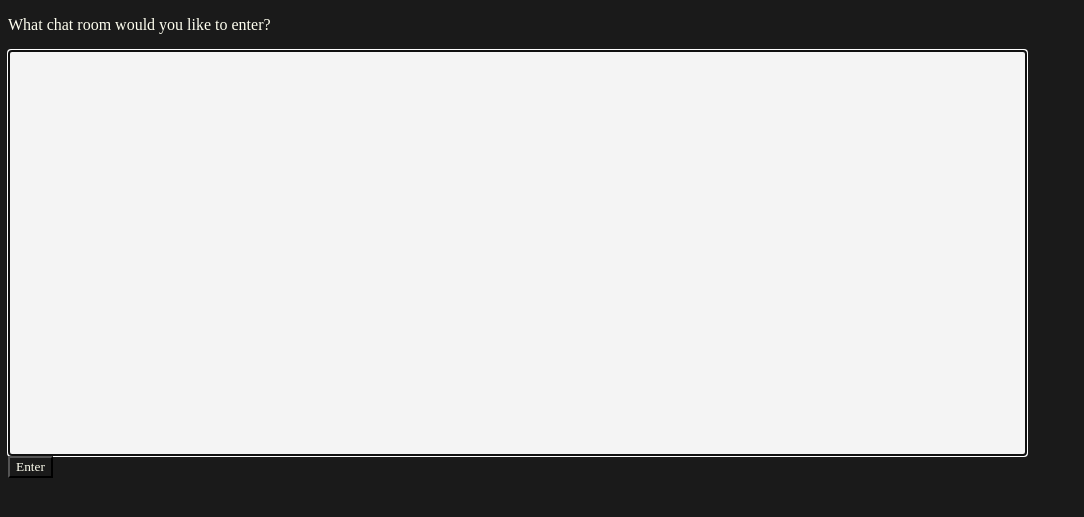
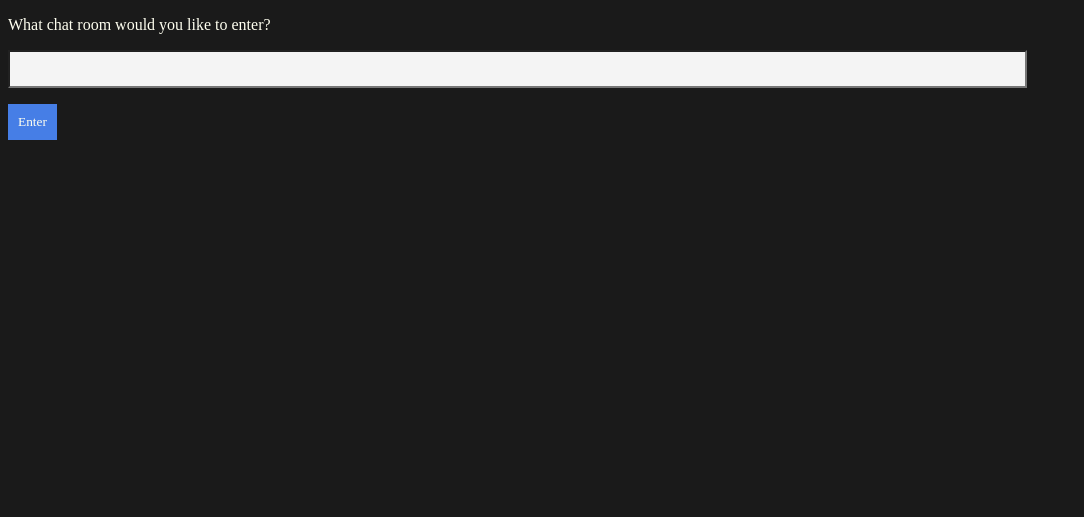
Before and after one commit to aa-ag/chatbot, a Django app: template django_app/bot/templates/bot/index.html in a window 1280 px wide. Shown: the top 517 px of the page, without its empty margins (0-1084 px from the left). Run offline with Django 3.2, Linux system fonts and the light colour scheme; the template is opened without the code that fills it, so the values that code supplies are empty; some web fonts are replaced.

Commit message:
added :focus outline none for #room-name-input and styling for #room-name-submit

```diff
--- a/django_app/bot/static/css/base.css
+++ b/django_app/bot/static/css/base.css
@@ -8,6 +8,18 @@
 
 #room-name-input {
     background-color: rgba(255, 255, 255, 0.954);
-    height: 25rem;
+    height: 2rem;
     width: 80%;
+    color: rgb(0, 0, 0);
 }
+
+#room-name-input:focus {
+    outline: none;
+}
+
+#room-name-submit {
+    margin-top: 1rem;
+    padding: 10px;
+    background-color: rgb(70, 126, 230);
+    border: none;
+}
--- a/django_app/bot/templates/bot/index.html
+++ b/django_app/bot/templates/bot/index.html
@@ -1,6 +1,6 @@
 {% extends 'bot/base.html' %}
 {% block content %}
-
+    <div class="wrapper">
         <p id="intro">What chat room would you like to enter?</p>
         <input id="room-name-input" type="text" size="100"><br>
         <input id="room-name-submit" type="button" value="Enter">
@@ -18,4 +18,5 @@
                 window.location.pathname = '/chat/' + roomName + '/';
             };
         </script>
+    </div>
 {% endblock content %}
--- a/django_app/bot/templates/bot/room.html
+++ b/django_app/bot/templates/bot/room.html
@@ -1,5 +1,6 @@
 {% extends 'bot/base.html' %}
 {% block content %}
+    <div class="wrapper">
         <textarea id="chat-log" cols="100" rows="20"></textarea><br>
         <input id="chat-message-input" type="text" size="100"><br>
         <input id="chat-message-submit" type="button" value="Send">
@@ -42,4 +43,5 @@
                 messageInputDom.value = '';
             };
         </script>
+    </div>
 {% endblock content %}
```
Lines whose indentation alone changed are shown as unchanged.
